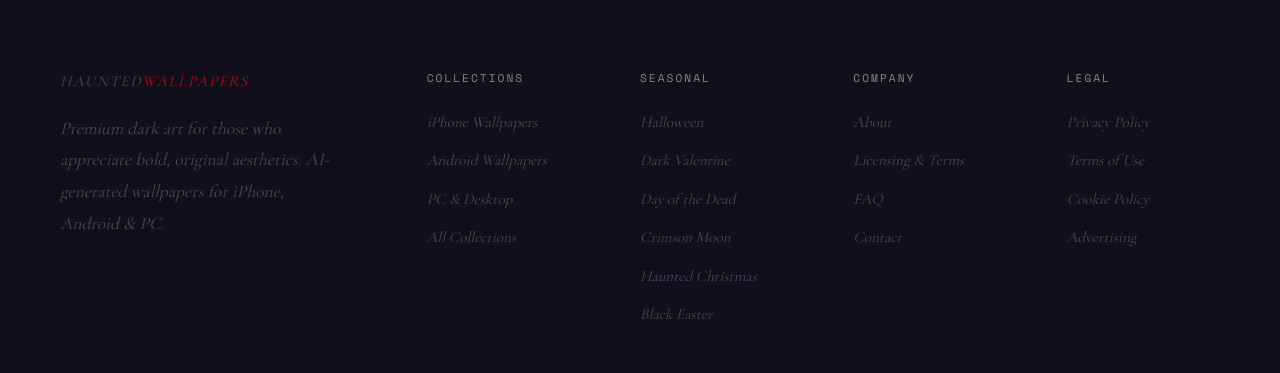
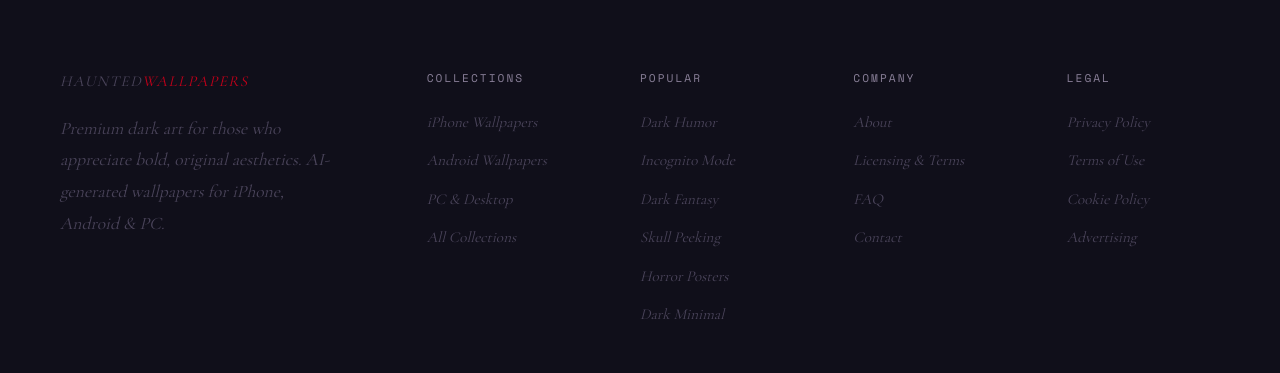
Before and after one commit to ppforcoco/dark-art-station, a Next.js app: page /collections in a window 1280 px wide. Shown: the part 935-1308 px from the top of the page. Built offline with nearby package versions, Linux system fonts and the light colour scheme; no server answers; the database is empty.

Commit message:
critical

```diff
--- a/app/android/page.tsx
+++ b/app/android/page.tsx
@@ -82,7 +82,7 @@ export default async function AndroidPage({ searchParams }: PageProps) {
 
       <section className="max-w-7xl mx-auto px-6 md:px-[60px] pt-10 pb-8">
         <span className="font-mono text-[0.6rem] tracking-[0.25em] uppercase text-[#c0001a] block mb-3">
-          The Sanctum — Android
+          Free Android Wallpapers
         </span>
         <h1 className="font-display text-3xl md:text-4xl font-bold leading-tight mb-4">
           {tag ? (
--- a/app/collections/page.tsx
+++ b/app/collections/page.tsx
@@ -6,7 +6,7 @@ export const revalidate = 60;
 
 export const metadata: Metadata = {
   title: "All Collections | Haunted Wallpapers",
-  description: "Browse all dark fantasy wallpaper collections — skeletons, tarot, demons, goddesses, arcane art and more. Free high-resolution downloads.",
+  description: "Browse all dark fantasy wallpaper collections — horror, gothic, street style, dark humor and more. Free high-resolution downloads.",
 };
 
 export default async function CollectionsPage() {
@@ -33,7 +33,7 @@ export default async function CollectionsPage() {
           All Collections
         </h1>
         <p style={{ fontFamily: "var(--font-cormorant)", fontStyle: "italic", fontSize: "1.05rem", color: "#8a8099", marginTop: "12px" }}>
-          {collections.length} {collections.length === 1 ? "collection" : "collections"} in the grimoire
+          {collections.length} {collections.length === 1 ? "collection" : "collections"} available
         </p>
       </div>
 
--- a/app/iphone/[imageSlug]/page.tsx
+++ b/app/iphone/[imageSlug]/page.tsx
@@ -115,7 +115,7 @@ export default async function IphoneImagePage({ params }: PageProps) {
           <div style={{ display: "flex", flexDirection: "column", gap: "16px" }}>
             <div>
               <Link href="/iphone" className="font-mono text-[0.6rem] tracking-[0.25em] uppercase text-[#8b0000] hover:text-[#c0001a] transition-colors">
-                ← iPhone Sanctum
+                ← iPhone Wallpapers
               </Link>
               <h1 className="font-display text-2xl md:text-3xl font-bold mt-3 leading-tight">
                 {image.title}
--- a/app/iphone/page.tsx
+++ b/app/iphone/page.tsx
@@ -82,13 +82,13 @@ export default async function IphonePage({ searchParams }: PageProps) {
 
       <section className="max-w-7xl mx-auto px-6 md:px-[60px] pt-10 pb-8">
         <span className="font-mono text-[0.6rem] tracking-[0.25em] uppercase text-[#c0001a] block mb-3">
-          The Sanctum — iPhone
+          Free iPhone Wallpapers
         </span>
         <h1 className="font-display text-3xl md:text-4xl font-bold leading-tight mb-4">
           {tag ? (
             <>Dark <span className="text-[#c9a84c] italic">#{tag}</span> Wallpapers for iPhone</>
           ) : (
-            <>Free Dark Android <span className="text-[#c9a84c] italic">Wallpapers</span></>
+            <>Free Dark iPhone <span className="text-[#c9a84c] italic">Wallpapers</span></>
           )}
           {page > 1 && <span className="text-[#4a445a] text-2xl"> — Page {page}</span>}
         </h1>
--- a/app/layout.tsx
+++ b/app/layout.tsx
@@ -41,13 +41,13 @@ export const viewport: Viewport = {
 };
 
 export const metadata: Metadata = {
-  title: "Haunted Wallpapers | Free Dark Fantasy & Arcane Wallpapers",
+  title: "Haunted Wallpapers | Free Dark Fantasy Wallpapers",
   description:
-    "Free dark fantasy wallpapers, tarot art, and arcane designs. Download high-resolution AI art collections. Skeletons, demons, goddesses and more.",
+    "Free dark fantasy wallpapers for iPhone, Android and PC. Download high-resolution AI art — horror, gothic, street style, dark humor and more.",
   metadataBase: new URL(SITE_URL),
   openGraph: {
-    title:       "Haunted Wallpapers | Free Dark Fantasy & Arcane Wallpapers",
-    description: "Free dark fantasy wallpapers, tarot art, and arcane designs. Download high-resolution AI art collections.",
+    title:       "Haunted Wallpapers | Free Dark Fantasy Wallpapers",
+    description: "Free dark fantasy wallpapers for iPhone, Android and PC. Download high-resolution AI art collections.",
     url:         SITE_URL,
     siteName:    SITE_NAME,
     type:        "website",
@@ -56,14 +56,14 @@ export const metadata: Metadata = {
         url:    OG_IMAGE,
         width:  1200,
         height: 630,
-        alt:    "Haunted Wallpapers — Dark Fantasy & Arcane Art",
+        alt:    "Haunted Wallpapers — Dark Fantasy & Horror Art",
       },
     ],
   },
   twitter: {
     card:        "summary_large_image",
-    title:       "Haunted Wallpapers | Free Dark Fantasy & Arcane Wallpapers",
-    description: "Free dark fantasy wallpapers, tarot art, and arcane designs. Download high-resolution AI art collections.",
+    title:       "Haunted Wallpapers | Free Dark Fantasy Wallpapers",
+    description: "Free dark fantasy wallpapers for iPhone, Android and PC. Download high-resolution AI art collections.",
     images:      [OG_IMAGE],
   },
   alternates: { canonical: SITE_URL },
@@ -107,7 +107,7 @@ export default function RootLayout({ children }: { children: React.ReactNode })
                 url: SITE_URL,
                 logo: { "@type": "ImageObject", url: OG_IMAGE, width: 1200, height: 630 },
                 sameAs: ["https://instagram.com/hauntedwallpapers","https://pinterest.com/hauntedwallpapers"],
-                description: "Free dark fantasy wallpapers, tarot art, and arcane designs for iPhone, Android and PC.",
+                description: "Free dark fantasy wallpapers for iPhone, Android and PC. Bold original AI art.",
               },
               {
                 "@context": "https://schema.org",
@@ -115,7 +115,7 @@ export default function RootLayout({ children }: { children: React.ReactNode })
                 "@id": `${SITE_URL}/#website`,
                 url: SITE_URL,
                 name: SITE_NAME,
-                description: "Free dark fantasy wallpapers and arcane art. Download 4K wallpapers for iPhone, Android and PC.",
+                description: "Free dark fantasy wallpapers. Download 4K wallpapers for iPhone, Android and PC.",
                 publisher: { "@id": `${SITE_URL}/#organization` },
                 potentialAction: {
                   "@type": "SearchAction",
--- a/app/pc/page.tsx
+++ b/app/pc/page.tsx
@@ -82,13 +82,13 @@ export default async function PcPage({ searchParams }: PageProps) {
 
       <section className="max-w-7xl mx-auto px-6 md:px-[60px] pt-10 pb-8">
         <span className="font-mono text-[0.6rem] tracking-[0.25em] uppercase text-[#c0001a] block mb-3">
-          The Sanctum — PC Desktop
+          Free PC Wallpapers
         </span>
         <h1 className="font-display text-3xl md:text-4xl font-bold leading-tight mb-4">
           {tag ? (
             <>Dark <span className="text-[#c9a84c] italic">#{tag}</span> Desktop Wallpapers for PC</>
           ) : (
-            <>Free Dark Android <span className="text-[#c9a84c] italic">Wallpapers</span></>
+            <>Free Dark PC <span className="text-[#c9a84c] italic">Wallpapers</span></>
           )}
           {page > 1 && <span className="text-[#4a445a] text-2xl"> — Page {page}</span>}
         </h1>
--- a/components/Footer.tsx
+++ b/components/Footer.tsx
@@ -36,16 +36,16 @@ export default function Footer() {
           </ul>
         </div>
 
-        {/* ── Seasonal ── */}
+        {/* ── Popular ── */}
         <div className="footer-col">
-          <h4 className="footer-col-title">Seasonal</h4>
+          <h4 className="footer-col-title">Popular</h4>
           <ul>
-            <li><Link href="/halloween">Halloween</Link></li>
-            <li><Link href="/dark-valentine">Dark Valentine</Link></li>
-            <li><Link href="/day-of-the-dead">Day of the Dead</Link></li>
-            <li><Link href="/blood-moon">Crimson Moon</Link></li>
-            <li><Link href="/haunted-christmas">Haunted Christmas</Link></li>
-            <li><Link href="/black-easter">Black Easter</Link></li>
+            <li><Link href="/shop/dark-humor-wallpaper-collection">Dark Humor</Link></li>
+            <li><Link href="/shop/incognito-mode-collection">Incognito Mode</Link></li>
+            <li><Link href="/shop/dark-fantasy-art">Dark Fantasy</Link></li>
+            <li><Link href="/shop/skull-peeking-collection">Skull Peeking</Link></li>
+            <li><Link href="/shop/horror-movie-posters">Horror Posters</Link></li>
+            <li><Link href="/shop/dark-minimal-horror">Dark Minimal</Link></li>
           </ul>
         </div>
 
```
Also changed, not shown: app/page.tsx (+4 -4 lines), data/manifest.json, 1 other file (tests, documents, lock files or other folders).
